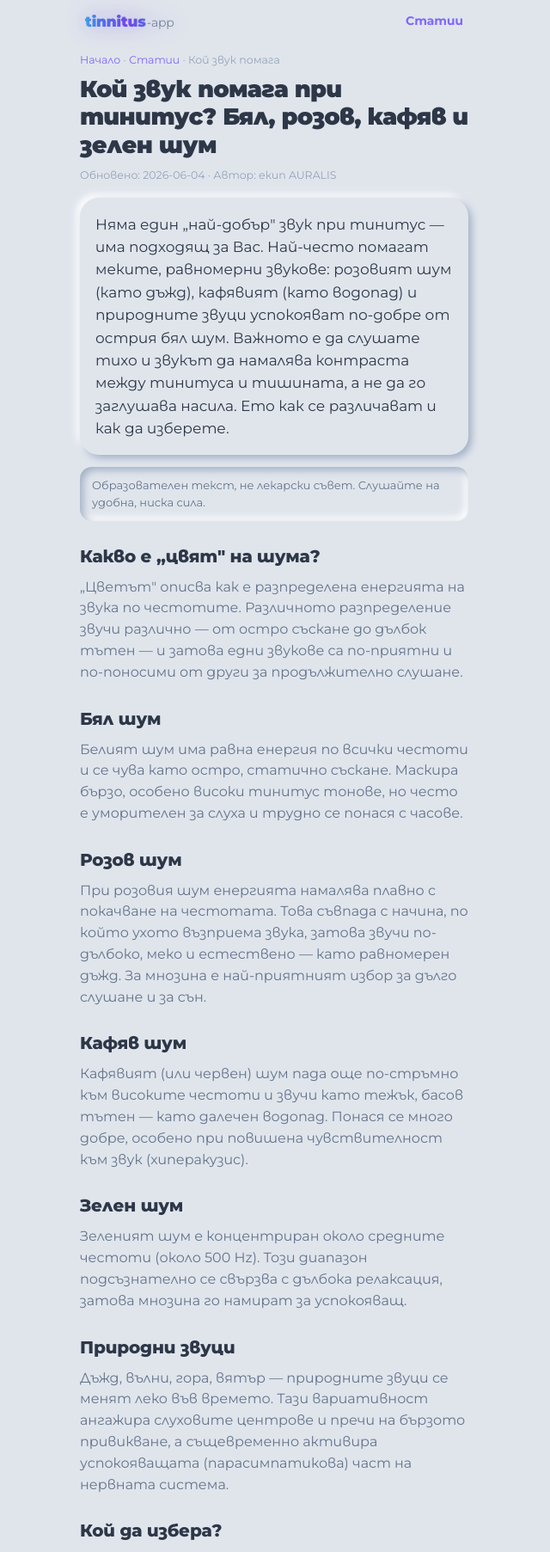
After one commit to tiholenev-tech/tinnitus-app, a PHP site: page /articles/zvukove-pri-tinitus.php in a window 1280 px wide. The commit adds this page. Shown: the top 1805 px of the page at 86% size, without its empty margins (321-961 px from the left). Run offline with PHP 8.4, Linux system fonts and the light colour scheme.

Commit message:
content(article): pillar #3 — which sound helps (noise colors) (#24)
Трета статия за цветовете шум (бял/розов/кафяв/зелен), стъпва на проучване 11.
Светъл Bichromatic, одобрен глас, тих продукт + вътрешни линкове (topic cluster),
Schema FAQPage, рецензент скрит. Хъб + sitemap обновени. 3 от 12.

Co-authored-by: Claude <noreply@anthropic.com>

```diff
--- a/articles/index.php
+++ b/articles/index.php
@@ -9,6 +9,9 @@ $ARTICLES = [
   ['slug' => 'tinitus-i-san',
    'title' => 'Защо тинитусът се влошава нощем и как да заспите',
    'desc'  => 'Защо шумът се усилва вечер и какво наистина помага да заспите — звук за сън, режим, успокояване.'],
+  ['slug' => 'zvukove-pri-tinitus',
+   'title' => 'Кой звук помага при тинитус? Бял, розов, кафяв и зелен',
+   'desc'  => 'Как се различават „цветовете" звук, кой е по-добър за сън и как да изберете подходящия за Вас.'],
   // следващите статии се добавят тук
 ];
 $CANON = 'https://tinnitus-app.help/articles/';
--- /dev/null
+++ b/articles/zvukove-pri-tinitus.php
@@ -0,0 +1,113 @@
+<?php
+/**
+ * AURALIS — статия „Кой звук помага при тинитус". Светъл Bichromatic (css/pages.css).
+ */
+$URL   = 'https://tinnitus-app.help/articles/zvukove-pri-tinitus.php';
+$TITLE = 'Кой звук помага при тинитус? Бял, розов, кафяв и зелен шум';
+$DESC  = 'Бял, розов, кафяв или зелен шум при тинитус? Как се различават „цветовете" звук, кой е по-добър за сън и как да изберете подходящия за Вас.';
+$UPDATED = '2026-06-04';
+$REVIEWER_NAME = 'предстои';
+$REVIEWER_URL  = '';
+$HAS_REVIEWER  = ($REVIEWER_NAME !== '' && $REVIEWER_NAME !== 'предстои');
+?><!DOCTYPE html>
+<html lang="bg" data-theme="light">
+<head>
+<meta charset="UTF-8">
+<meta name="viewport" content="width=device-width,initial-scale=1,viewport-fit=cover">
+<meta name="theme-color" content="#e0e5ec">
+<title><?= htmlspecialchars($TITLE) ?></title>
+<meta name="description" content="<?= htmlspecialchars($DESC) ?>">
+<link rel="canonical" href="<?= $URL ?>">
+<meta name="robots" content="index,follow,max-image-preview:large">
+<meta property="og:type" content="article">
+<meta property="og:title" content="<?= htmlspecialchars($TITLE) ?>">
+<meta property="og:description" content="<?= htmlspecialchars($DESC) ?>">
+<meta property="og:url" content="<?= $URL ?>">
+<meta property="og:image" content="https://tinnitus-app.help/app-icons/icon-512.png">
+<meta property="og:locale" content="bg_BG">
+<link rel="icon" type="image/png" sizes="192x192" href="/app-icons/icon-192.png">
+<link rel="preconnect" href="https://fonts.googleapis.com">
+<link rel="preconnect" href="https://fonts.gstatic.com" crossorigin>
+<link rel="stylesheet" href="https://fonts.googleapis.com/css2?family=DM+Mono:wght@400;500&family=Montserrat:wght@400;500;600;700;800;900&family=DM+Serif+Display&display=swap">
+<link rel="stylesheet" href="/css/tokens.css">
+<link rel="stylesheet" href="/css/base.css">
+<link rel="stylesheet" href="/css/pages.css">
+
+<script type="application/ld+json">
+{"@context":"https://schema.org","@graph":[
+ {"@type":"MedicalWebPage","@id":"<?= $URL ?>#page","url":"<?= $URL ?>","name":<?= json_encode($TITLE, JSON_UNESCAPED_UNICODE) ?>,"inLanguage":"bg","datePublished":"<?= $UPDATED ?>","dateModified":"<?= $UPDATED ?>","about":{"@type":"MedicalCondition","name":"Тинитус (шум в ушите)","alternateName":"Tinnitus"},"publisher":{"@type":"Organization","name":"AURALIS","url":"https://tinnitus-app.help/"}<?php if ($HAS_REVIEWER): ?>,"reviewedBy":{"@type":"Physician","name":<?= json_encode($REVIEWER_NAME, JSON_UNESCAPED_UNICODE) ?><?php if ($REVIEWER_URL): ?>,"sameAs":"<?= $REVIEWER_URL ?>"<?php endif; ?>}<?php endif; ?>},
+ {"@type":"FAQPage","mainEntity":[
+   {"@type":"Question","name":"Кой шум е най-добър при тинитус?","acceptedAnswer":{"@type":"Answer","text":"Няма универсален най-добър — зависи от Вас. Най-често помагат меките звукове: розов шум (като дъжд), кафяв (като водопад) и природни звуци, които успокояват по-добре от острия бял шум."}},
+   {"@type":"Question","name":"Бял или розов шум за тинитус?","acceptedAnswer":{"@type":"Answer","text":"Белият шум маскира бързо, но е остър и уморителен за дълго слушане. Розовият е по-мек и по-естествен (като дъжд) и обикновено е по-добър за дълга употреба и за сън."}},
+   {"@type":"Question","name":"Колко силно да слушам звука?","acceptedAnswer":{"@type":"Answer","text":"На възможно най-ниската сила, при която звукът просто закръгля тишината, без да доминира. Целта не е да заглушите тинитуса, а да го направите по-малко забележим."}}
+ ]}
+]}
+</script>
+</head>
+<body>
+<div class="wrap">
+  <header class="page-head">
+    <div class="header-brand"><span class="brand-1">tinnitus</span><span class="brand-2">-app</span></div>
+    <span class="spacer"></span>
+    <a class="nav-link" href="/articles/">Статии</a>
+  </header>
+
+  <article class="art">
+    <nav class="crumb"><a href="/">Начало</a> · <a href="/articles/">Статии</a> · Кой звук помага</nav>
+    <h1><?= htmlspecialchars($TITLE) ?></h1>
+    <div class="meta">Обновено: <?= $UPDATED ?> · Автор: екип AURALIS<?php if ($HAS_REVIEWER): ?> · Рецензент: <?= htmlspecialchars($REVIEWER_NAME) ?> (УНГ)<?php endif; ?></div>
+
+    <p class="bluf">Няма един „най-добър" звук при тинитус — има подходящ за Вас. Най-често помагат меките, равномерни звукове: розовият шум (като дъжд), кафявият (като водопад) и природните звуци успокояват по-добре от острия бял шум. Важното е да слушате тихо и звукът да намалява контраста между тинитуса и тишината, а не да го заглушава насила. Ето как се различават и как да изберете.</p>
+
+    <div class="note">Образователен текст, не лекарски съвет. Слушайте на удобна, ниска сила.</div>
+
+    <h2>Какво е „цвят" на шума?</h2>
+    <p>„Цветът" описва как е разпределена енергията на звука по честотите. Различното разпределение звучи различно — от остро съскане до дълбок тътен — и затова едни звукове са по-приятни и по-поносими от други за продължително слушане.</p>
+
+    <h2>Бял шум</h2>
+    <p>Белият шум има равна енергия по всички честоти и се чува като остро, статично съскане. Маскира бързо, особено високи тинитус тонове, но често е уморителен за слуха и трудно се понася с часове.</p>
+
+    <h2>Розов шум</h2>
+    <p>При розовия шум енергията намалява плавно с покачване на честотата. Това съвпада с начина, по който ухото възприема звука, затова звучи по-дълбоко, меко и естествено — като равномерен дъжд. За мнозина е най-приятният избор за дълго слушане и за сън.</p>
+
+    <h2>Кафяв шум</h2>
+    <p>Кафявият (или червен) шум пада още по-стръмно към високите честоти и звучи като тежък, басов тътен — като далечен водопад. Понася се много добре, особено при повишена чувствителност към звук (хиперакузис).</p>
+
+    <h2>Зелен шум</h2>
+    <p>Зеленият шум е концентриран около средните честоти (около 500 Hz). Този диапазон подсъзнателно се свързва с дълбока релаксация, затова мнозина го намират за успокояващ.</p>
+
+    <h2>Природни звуци</h2>
+    <p>Дъжд, вълни, гора, вятър — природните звуци се менят леко във времето. Тази вариативност ангажира слуховите центрове и пречи на бързото привикване, а същевременно активира успокояващата (парасимпатикова) част на нервната система.</p>
+
+    <h2>Кой да избера?</h2>
+    <p>Най-добрият подход е да пробвате. За заспиване обикновено са по-добри по-меките — розов, кафяв, дъжд. За концентрация през деня често помагат природните звуци. А ако знаете височината на Вашия тинитус, изборът става още по-точен. <em>(В AURALIS имате тези звукове и миксер, за да ги съчетаете в свой.)</em></p>
+
+    <h2>Колко силно?</h2>
+    <p>Слушайте на възможно най-ниската сила, при която звукът просто закръгля тишината. Целта не е да надвиете тинитуса, а да го направите по-малко забележим — по-тихо почти винаги работи по-добре от по-силно.</p>
+
+    <div class="cta-box">
+      <strong style="font-size:17px;color:var(--text)">Чуйте кой звук е за Вас</strong>
+      <p style="margin:8px 0 14px;">Намерете тона си и чуйте мек звук, настроен спрямо него — безплатно.</p>
+      <a class="cta" href="/lp/">Изпробвайте безплатно</a>
+    </div>
+
+    <p class="src" style="margin-top:18px;">Свързано: <a class="inl" href="/articles/shum-v-ushite-noshtem.php">какво е тинитус и какво помага</a> · <a class="inl" href="/articles/tinitus-i-san.php">как да заспите по-лесно</a>.</p>
+
+    <h2 class="src">Източници</h2>
+    <ul class="src">
+      <li>Систематичен обзор на ефективността на звуковата терапия при хроничен тинитус (2020–2026) — за допълване с конкретни референции при рецензията.</li>
+    </ul>
+
+    <div class="reviewer">
+      <?php if ($HAS_REVIEWER): ?>Рецензирано от: <?= htmlspecialchars($REVIEWER_NAME) ?> (УНГ специалист). <?php endif; ?>Автор: екип AURALIS.<br>
+      AURALIS е wellness инструмент за звуково облекчение и спокоен сън — не диагностицира, не лекува и не замества консултация с лекар.
+    </div>
+  </article>
+
+  <footer class="page-foot">
+    <div class="foot-links"><a href="/articles/">Всички статии</a><a href="/lp/">AURALIS</a><a href="/privacy.html">Поверителност</a></div>
+    <p class="src" style="opacity:.7;">© <?= date('Y') ?> AURALIS</p>
+  </footer>
+</div>
+</body>
+</html>
--- a/sitemap.xml
+++ b/sitemap.xml
@@ -25,6 +25,12 @@
     <priority>0.9</priority>
   </url>
   <url>
+    <loc>https://tinnitus-app.help/articles/zvukove-pri-tinitus.php</loc>
+    <lastmod>2026-06-04</lastmod>
+    <changefreq>monthly</changefreq>
+    <priority>0.9</priority>
+  </url>
+  <url>
     <loc>https://tinnitus-app.help/privacy.html</loc>
     <changefreq>yearly</changefreq>
     <priority>0.3</priority>
```
